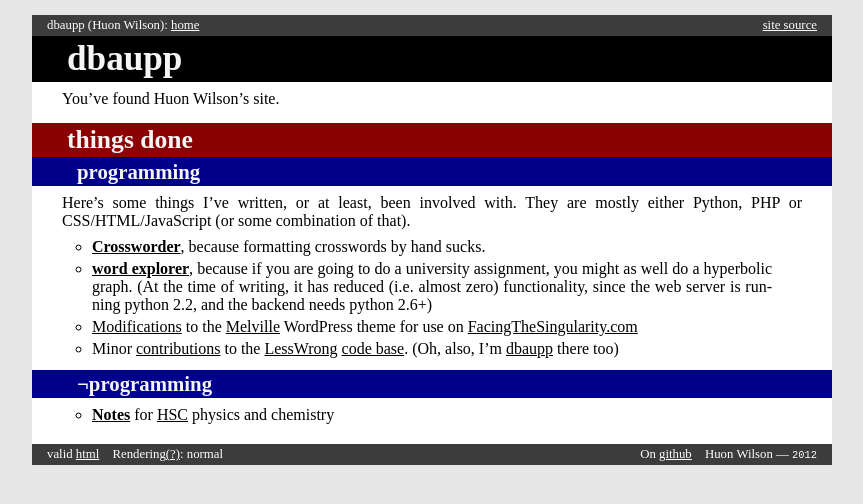
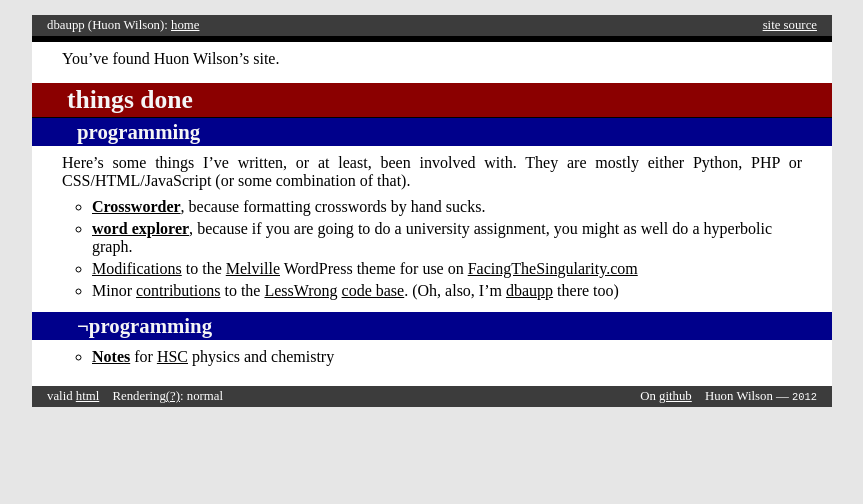
Before and after one commit to huonw/huonw.github.io, a Jekyll site: the page built from index.md, in a window 1280 px wide. Shown: the top 504 px of the page, without its empty margins (208-1071 px from the left). Built offline with Jekyll 4.4.1, drawn with Linux system fonts in a browser that asks for light colours; comment, search, counter and statistics services are not loaded.

Commit message:
Update word explorer info

```diff
--- a/index.md
+++ b/index.md
@@ -1,6 +1,6 @@
 ---
 layout: default
-title: dbaupp
+title:
 no_top_link: true
 google_meta: true
 ---
@@ -15,9 +15,7 @@ Here's some things I've written, or at least, been involved with. They are mostl
 
 - **[Crossworder](https://github.com/dbaupp/crossworder)**, because formatting crosswords by hand sucks.
 - **[word explorer](http://www.ug.it.usyd.edu.au/~hwil7821/assignment3/form.html)**, because if you are
-  going to do a university assignment, you might as well do a hyperbolic graph. (At the time of
-  writing, it has reduced (i.e. almost zero) functionality, since the web server is running python 2.2, and the backend
-  needs python 2.6+)
+  going to do a university assignment, you might as well do a hyperbolic graph.
 - [Modifications](https://github.com/dbaupp/melville-facing-the-singularity-edition) to the
   [Melville](http://madebyraygun.com/wordpress/themes/melville/) WordPress theme for use on
   [Facing&shy;The&shy;Singularity.com](http://facingthesingularity.com/)
```
